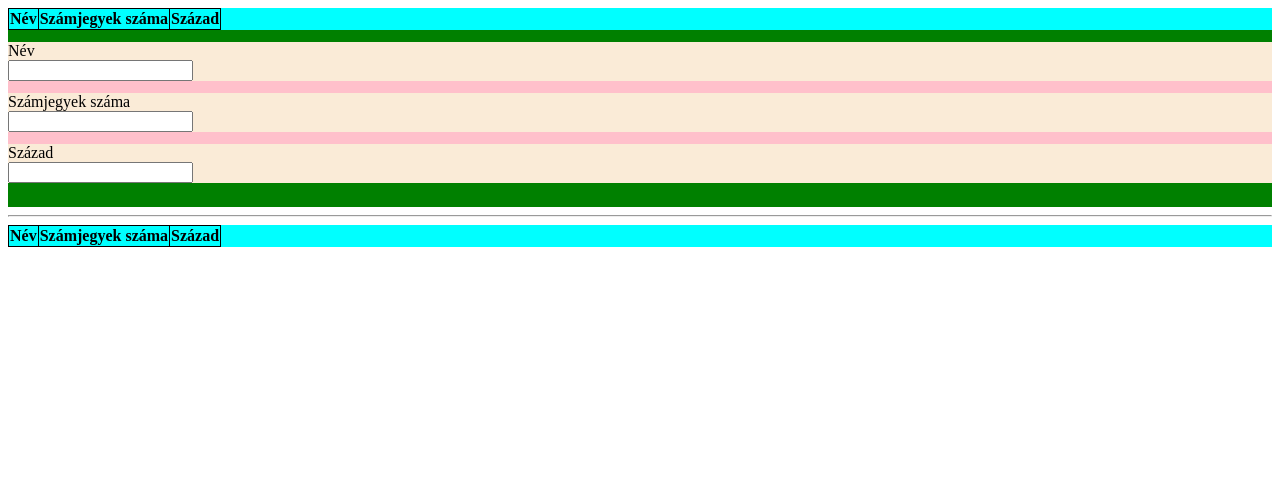
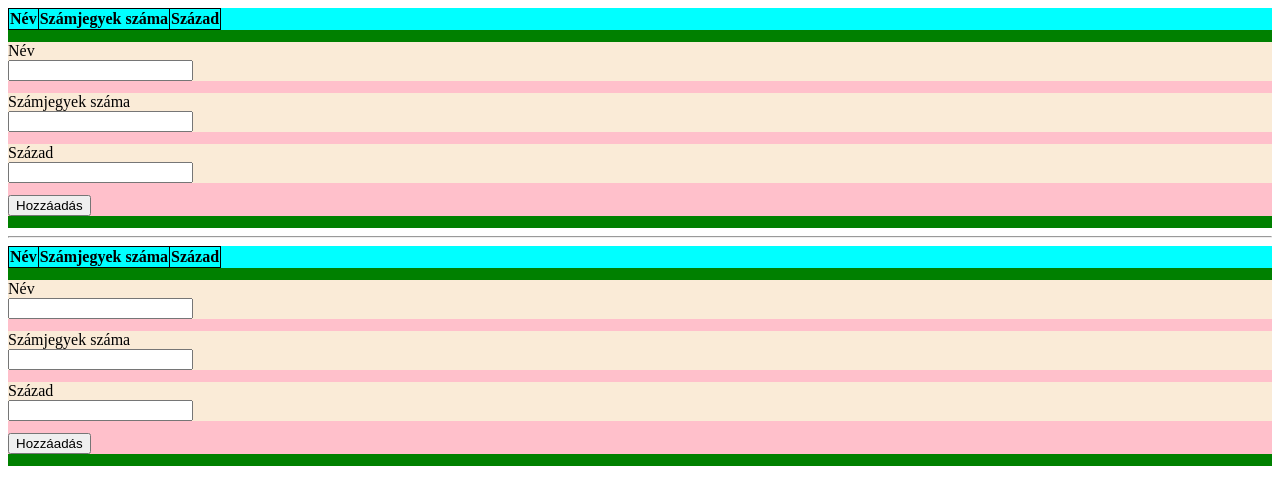
Before and after one commit to nemethkoppany/pitortenete, a plain HTML site: page index.html in a window 1280 px wide. Drawn offline with Linux system fonts and the light colour scheme.

Commit message:
form letrehozasa oop

```diff
--- a/main.js
+++ b/main.js
@@ -64,5 +64,9 @@ for(const fieldElement of elementsOfField){//fieldElement tömb bejárása
     field.appendChild(input); //Az input field-hez adása
 }
 
+const buttonRegular = document.createElement("button"); //Button létrehozása
+buttonRegular.textContent = "Hozzáadás";//A button tartalma
+formRegular.appendChild(buttonRegular); //A button formhoz adása
+
 divAsAContainer.appendChild(divTable); //A table container-hez adása
 divAsAContainer.appendChild(divForm); //A form container-hez adása
--- a/oop/area.js
+++ b/oop/area.js
@@ -29,7 +29,7 @@ class Area{
 
 class Table extends Area{
     constructor(nameOfTheClass){
-        super(nameOfTheClass); //A superrel meghívjuk az Areay construktorát
+        super(nameOfTheClass); //A superrel meghívjuk az Area construktorát
         const table = document.createElement('table'); //table létrehozás
         this.div.appendChild(table); //A table div-hez adása
 
@@ -49,3 +49,44 @@ class Table extends Area{
         table.appendChild(tbody); //A tbody table-höz adása
     }
 }
+
+class Form extends Area{
+    constructor(nameOfTheClass){ //construcor készítése aminek egy paramétere van
+        super(nameOfTheClass); //A superrel meghívjuk az Area construktorát
+
+        const form = document.createElement('form'); //A form létrehozás
+        this.div.appendChild(form); //A form div-hez adása
+        const elementsOfField = [{ //form elemek
+            fieldid: "name", //Első elem id-je
+            fieldLabel: "Név" //Első eleme labelje
+        },
+        {
+            fieldid: "number", //Második elem id-je
+            fieldLabel: "Számjegyek száma" //Második elem labelje
+        }, {
+            fieldid: "century", //Harmadik elem id-je
+            fieldLabel: "Század" //Harmadik elem labelje
+        }];
+
+        for(const element of elementsOfField){
+            const field = divMaker('field'); //field létrehozás
+            form.appendChild(field); //A field form-hoz adása
+
+            const label = document.createElement('label'); //A label létrehozása
+            label.innerHTML = element.fieldLabel; //A label tartalom beállítása
+            label.htmlFor = element.fieldid; //A label htmlFor beállítása
+
+            field.appendChild(label); //A label field-hez adása
+
+            const input = document.createElement('input'); //Az input létrehozása
+            input.id = element.fieldid; //Az input id beállítása
+
+            field.appendChild(document.createElement("br")) //A br elem létrehozása és hozzáadása a fieldhez
+            field.appendChild(input) //Az input hozzáadása a field-hez
+        }
+
+        const button = document.createElement("button");//Button létrehozása
+        button.textContent = "Hozzáadás"; //Button tartalmának megadása
+        form.appendChild(button); //Button formhoz adása
+    }
+}
--- a/oop/main.js
+++ b/oop/main.js
@@ -2,4 +2,4 @@ const separator = document.createElement('hr'); // hogy a html-en egyszeruen meg
 document.body.appendChild(separator); //Az elválasztó body-hoz adása
 
 const table = new Table('table'); //Area osztály példányosítása
-const form = new Area('form'); //Area osztály példányosítása
+const form = new Form('form'); //Area osztály példányosítása
--- a/style.css
+++ b/style.css
@@ -1,4 +1,4 @@
-.container {
+.container,.containeroop {
 
     background-color: green;
 
```
